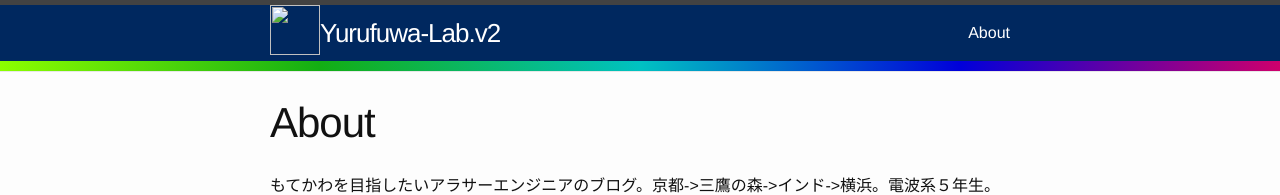
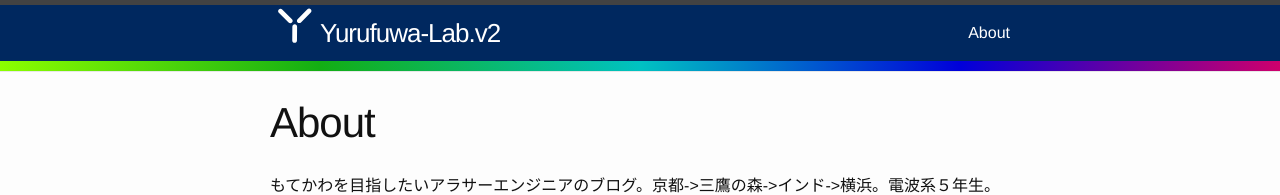
Before and after one commit to tsuno416/tsuno416.github.io, a Jekyll site: the page built from about.md, in a window 1280 px wide. Shown: the top 195 px of the page. Built offline with Jekyll 4.4.1, drawn with Linux system fonts in a browser that asks for light colours.

Commit message:
changed path

```diff
--- a/_includes/header.html
+++ b/_includes/header.html
@@ -2,7 +2,7 @@
 
   <div class="wrapper">
 
-　　<img class="logo" src="logo.svg">
+　　<img class="logo" src="{{ site.baseurl }}/logo.svg">
     <a class="site-title" href="{{ site.baseurl }}/">{{ site.title }}</a>
 
     <nav class="site-nav">
```
